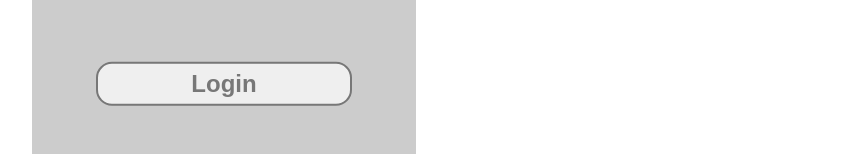
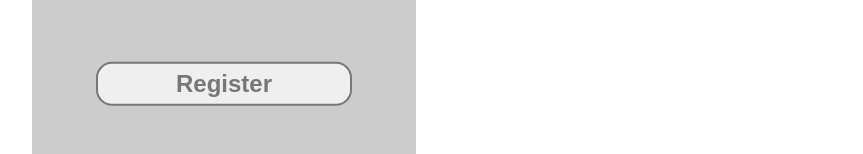
Before and after one commit to heerahemanth1/AngularWebApp, an Angular app: page /register in a window 1280 px wide. Shown: the part 483-637 px from the top of the page, without its empty margins (416-1279 px from the left). Built offline with nearby package versions, Linux system fonts and the light colour scheme.

Commit message:
Minor change to customize the Login / Register button.

```diff
--- a/src/app/auth/auth.component.html
+++ b/src/app/auth/auth.component.html
@@ -17,6 +17,6 @@
             <input type="password" name="password" id="pwd" [(ngModel)]="password" required>
         </div>
 
-        <button value="Login" class="btn btn-submit" (click)="submitCredentials()">Login</button>
+        <button [value]="submitBtnStr" class="btn btn-submit" (click)="submitCredentials()">{{submitBtnStr}}</button>
     </form>
 </div>
--- a/src/app/auth/auth.component.ts
+++ b/src/app/auth/auth.component.ts
@@ -15,6 +15,7 @@ export class AuthComponent {
     public password: string = '';
 
     public authMode: EAuthMode = EAuthMode.Login;
+    public submitBtnStr: string = '';
 
     constructor(private route: ActivatedRoute) {
         this.route.url.subscribe((segments: UrlSegment[]) => {
@@ -25,6 +26,8 @@ export class AuthComponent {
                 } else {
                     this.authMode = EAuthMode.Login;
                 }
+
+                this.submitBtnStr = EAuthMode[this.authMode];
             }
         });
     }
```
